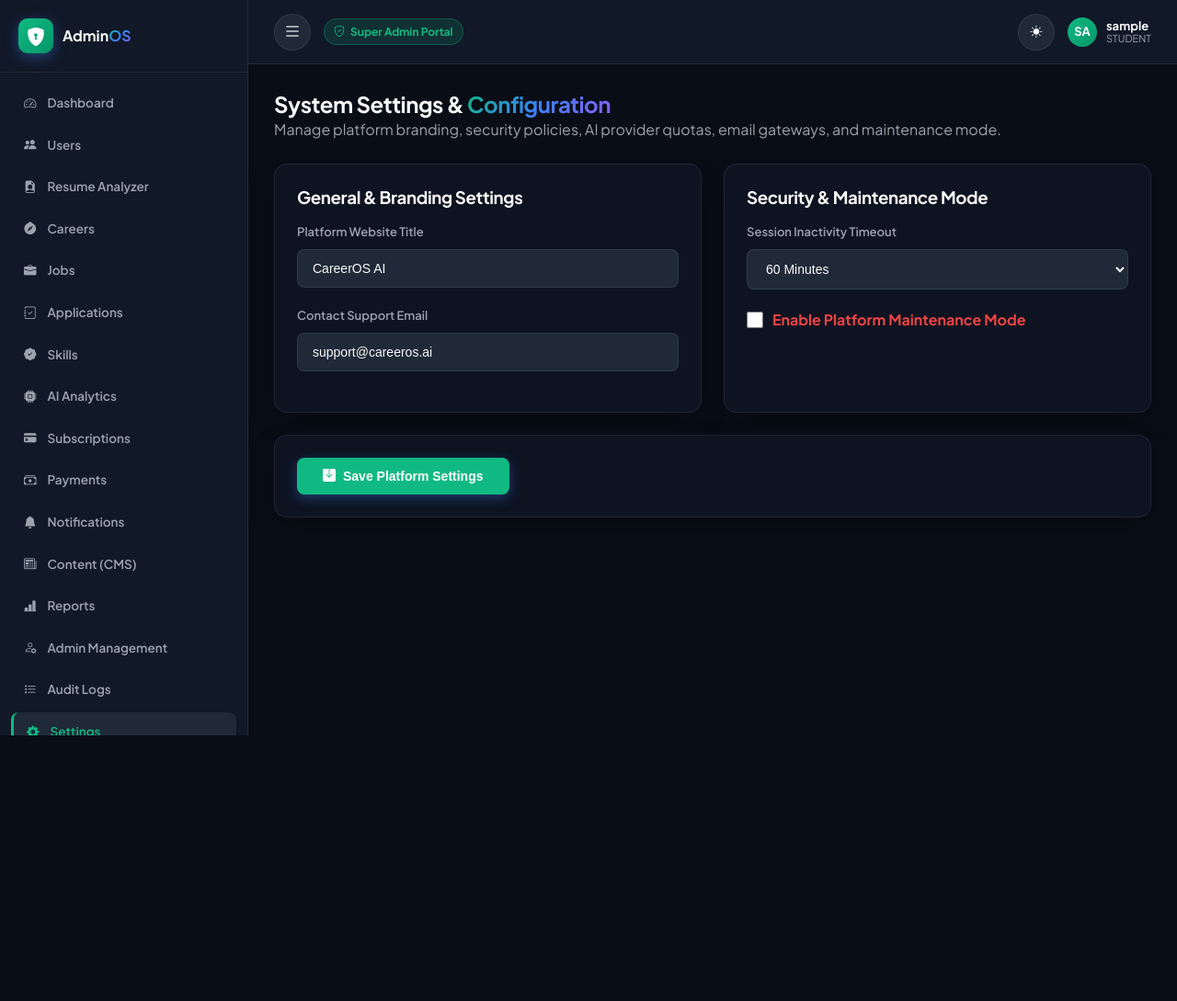
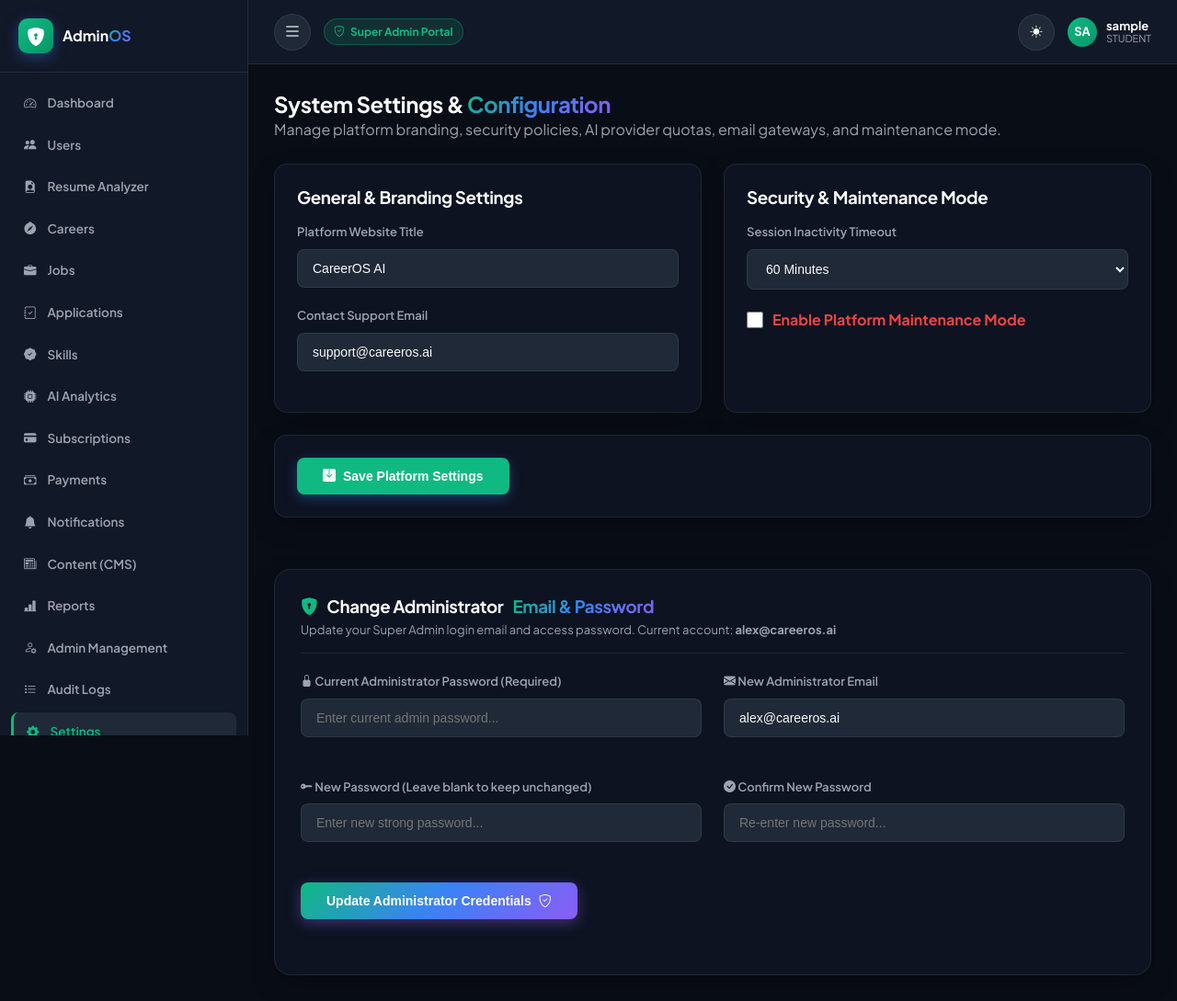
Before and after one commit to vansh9759/ai_career, a Flask app: page /admin/settings in a window 1280 px wide. Shown: the whole page at 92% size. Before the commit the page ends 800 px from the top, so only its background shows below. Run offline with Flask 3, Linux system fonts and the light colour scheme; a user stored in the database is signed in.

Commit message:
Add interactive Change Admin Email and Password form in Admin Settings with security validation

```diff
--- a/blueprints/admin.py
+++ b/blueprints/admin.py
@@ -423,4 +423,52 @@ def settings_page():
         return redirect(url_for('admin.settings_page'))
 
     settings = {s.setting_key: s.setting_value for s in AdminSetting.query.all()}
-    return render_template('admin/settings.html', settings=settings)
+    admin_id = session.get('admin_user_id') or session.get('user_id')
+    current_admin = User.query.get(admin_id) or User.query.filter(User.role.in_(['admin', 'super_admin'])).first()
+    return render_template('admin/settings.html', settings=settings, current_admin=current_admin)
+
+@admin_bp.route('/update-credentials', methods=['POST'])
+@admin_required
+def update_credentials():
+    admin_id = session.get('admin_user_id') or session.get('user_id')
+    admin_user = User.query.get(admin_id) or User.query.filter(User.role.in_(['admin', 'super_admin'])).first()
+
+    if not admin_user:
+        flash("Admin user account not found.", "danger")
+        return redirect(url_for('admin.settings_page'))
+
+    current_password = request.form.get('current_password', '').strip()
+    new_email = request.form.get('new_email', '').strip()
+    new_password = request.form.get('new_password', '').strip()
+    confirm_password = request.form.get('confirm_password', '').strip()
+
+    if not check_password_hash(admin_user.password, current_password):
+        flash("Current password verification failed. Credentials were not updated.", "danger")
+        return redirect(url_for('admin.settings_page'))
+
+    if new_password and new_password != confirm_password:
+        flash("New password and confirm password do not match.", "warning")
+        return redirect(url_for('admin.settings_page'))
+
+    changes = []
+    if new_email and new_email != admin_user.email:
+        existing = User.query.filter(User.email == new_email, User.id != admin_user.id).first()
+        if existing:
+            flash("That email address is already in use by another account.", "warning")
+            return redirect(url_for('admin.settings_page'))
+        admin_user.email = new_email
+        session['admin_user_email'] = new_email
+        changes.append(f"email to '{new_email}'")
+
+    if new_password:
+        admin_user.password = generate_password_hash(new_password)
+        changes.append("password")
+
+    if changes:
+        db.session.commit()
+        log_admin_action("Update Admin Credentials", "AdminUser", admin_user.id, f"Updated admin {', '.join(changes)}")
+        flash(f"🎉 Administrator credentials updated successfully! ({', '.join(changes)})", "success")
+    else:
+        flash("No changes made to administrator credentials.", "info")
+
+    return redirect(url_for('admin.settings_page'))
--- a/templates/admin/login.html
+++ b/templates/admin/login.html
@@ -31,15 +31,15 @@
             <form action="{{ url_for('admin.admin_login') }}" method="POST">
                 <div class="form-group">
                     <label class="form-label"><i class="bi bi-envelope-fill" style="color:var(--brand-primary);"></i> Admin Email</label>
-                    <input type="email" name="email" class="form-control" value="admin@careeros.ai" placeholder="admin@careeros.ai" required>
+                    <input type="email" name="email" class="form-control" placeholder="admin@careeros.ai" required>
                 </div>
 
                 <div class="form-group">
                     <label class="form-label" style="display:flex; justify-content:space-between;">
                         <span><i class="bi bi-lock-fill" style="color:var(--brand-secondary);"></i> Password</span>
-                        <a href="javascript:void(0)" onclick="alert('Default Seed Password: Admin@12345')" style="font-size:12px; color:var(--brand-primary);">Forgot Password?</a>
+                        <a href="javascript:void(0)" onclick="alert('Contact System Administrator to reset access.')" style="font-size:12px; color:var(--brand-primary);">Forgot Password?</a>
                     </label>
-                    <input type="password" name="password" class="form-control" value="Admin@12345" placeholder="••••••••" required>
+                    <input type="password" name="password" class="form-control" placeholder="••••••••" required>
                 </div>
 
                 <div style="display:flex; align-items:center; justify-content:space-between; margin-bottom:20px; font-size:13px; color:var(--text-muted);">
--- a/templates/admin/settings.html
+++ b/templates/admin/settings.html
@@ -40,9 +40,60 @@
             </div>
         </div>
 
-        <div class="col-span-12 glass-card">
+        <div class="col-span-12 glass-card" style="margin-bottom:24px;">
             <button type="submit" class="btn btn-primary" style="padding:12px 28px;"><i class="bi bi-save-fill"></i> Save Platform Settings</button>
         </div>
     </div>
 </form>
+
+<!-- Change Admin Email & Password Form Section -->
+<div class="glass-panel" style="padding:28px; border-radius:18px; margin-top:28px;">
+    <div style="border-bottom:1px solid var(--glass-border); padding-bottom:14px; margin-bottom:20px;">
+        <h3 style="display:flex; align-items:center; gap:10px;">
+            <i class="bi bi-shield-lock-fill" style="color:var(--brand-primary);"></i>
+            Change Administrator <span class="gradient-text">Email & Password</span>
+        </h3>
+        <p style="font-size:13px; color:var(--text-muted); margin-top:4px;">
+            Update your Super Admin login email and access password. Current account: <strong>{{ current_admin.email if current_admin else 'admin@careeros.ai' }}</strong>
+        </p>
+    </div>
+
+    <form action="{{ url_for('admin.update_credentials') }}" method="POST">
+        <div class="dashboard-grid">
+            <div class="col-span-6">
+                <div class="form-group">
+                    <label class="form-label"><i class="bi bi-lock-fill"></i> Current Administrator Password (Required)</label>
+                    <input type="password" name="current_password" class="form-control" placeholder="Enter current admin password..." required>
+                </div>
+            </div>
+
+            <div class="col-span-6">
+                <div class="form-group">
+                    <label class="form-label"><i class="bi bi-envelope-fill"></i> New Administrator Email</label>
+                    <input type="email" name="new_email" class="form-control" value="{{ current_admin.email if current_admin else 'admin@careeros.ai' }}" required>
+                </div>
+            </div>
+
+            <div class="col-span-6">
+                <div class="form-group">
+                    <label class="form-label"><i class="bi bi-key-fill"></i> New Password (Leave blank to keep unchanged)</label>
+                    <input type="password" name="new_password" class="form-control" placeholder="Enter new strong password...">
+                </div>
+            </div>
+
+            <div class="col-span-6">
+                <div class="form-group">
+                    <label class="form-label"><i class="bi bi-check-circle-fill"></i> Confirm New Password</label>
+                    <input type="password" name="confirm_password" class="form-control" placeholder="Re-enter new password...">
+                </div>
+            </div>
+
+            <div class="col-span-12">
+                <button type="submit" class="btn btn-gradient" style="padding:12px 28px;">
+                    Update Administrator Credentials <i class="bi bi-shield-check"></i>
+                </button>
+            </div>
+        </div>
+    </form>
+</div>
 {% endblock %}
```
Also changed, not shown: database.db.
